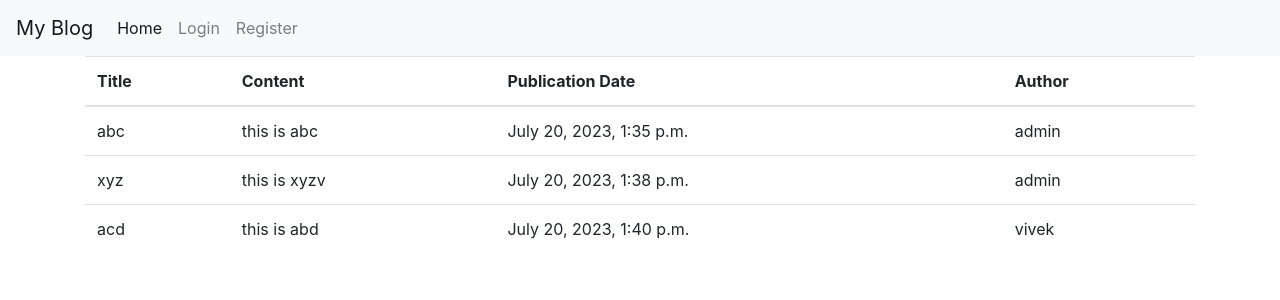
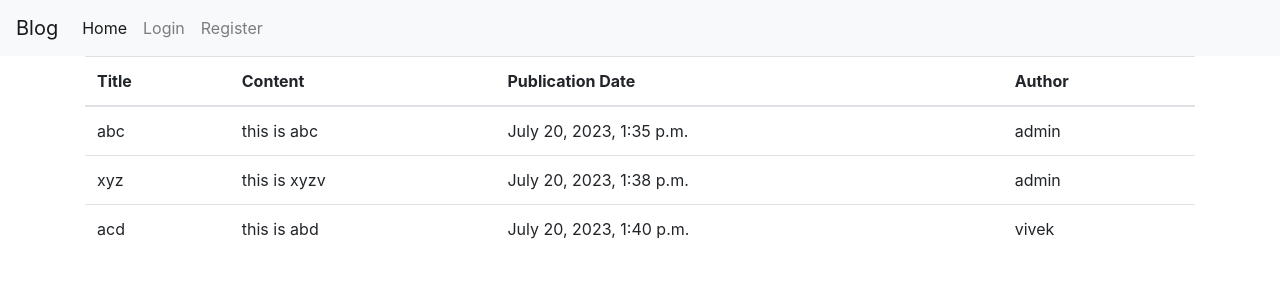
Before and after one commit to vivektiwari-007/blogproject, a Django app: page / in a window 1280 px wide. Shown: the top 300 px of the page. Run offline with Django 4.2, Linux system fonts and the light colour scheme; data comes from the database, SQL or seed files in the repository; some libraries are stand-ins or nearby versions.

Commit message:
update dashboard

```diff
--- a/myapp/templates/blog/home.html
+++ b/myapp/templates/blog/home.html
@@ -8,7 +8,7 @@
 <body>
     <!-- Navbar -->
     <nav class="navbar navbar-expand-lg navbar-light bg-light">
-        <a class="navbar-brand" href="#">My Blog</a>
+        <a class="navbar-brand" href="#">Blog</a>
         <button class="navbar-toggler" type="button" data-toggle="collapse" data-target="#navbarNav" aria-controls="navbarNav" aria-expanded="false" aria-label="Toggle navigation">
             <span class="navbar-toggler-icon"></span>
         </button>
```
